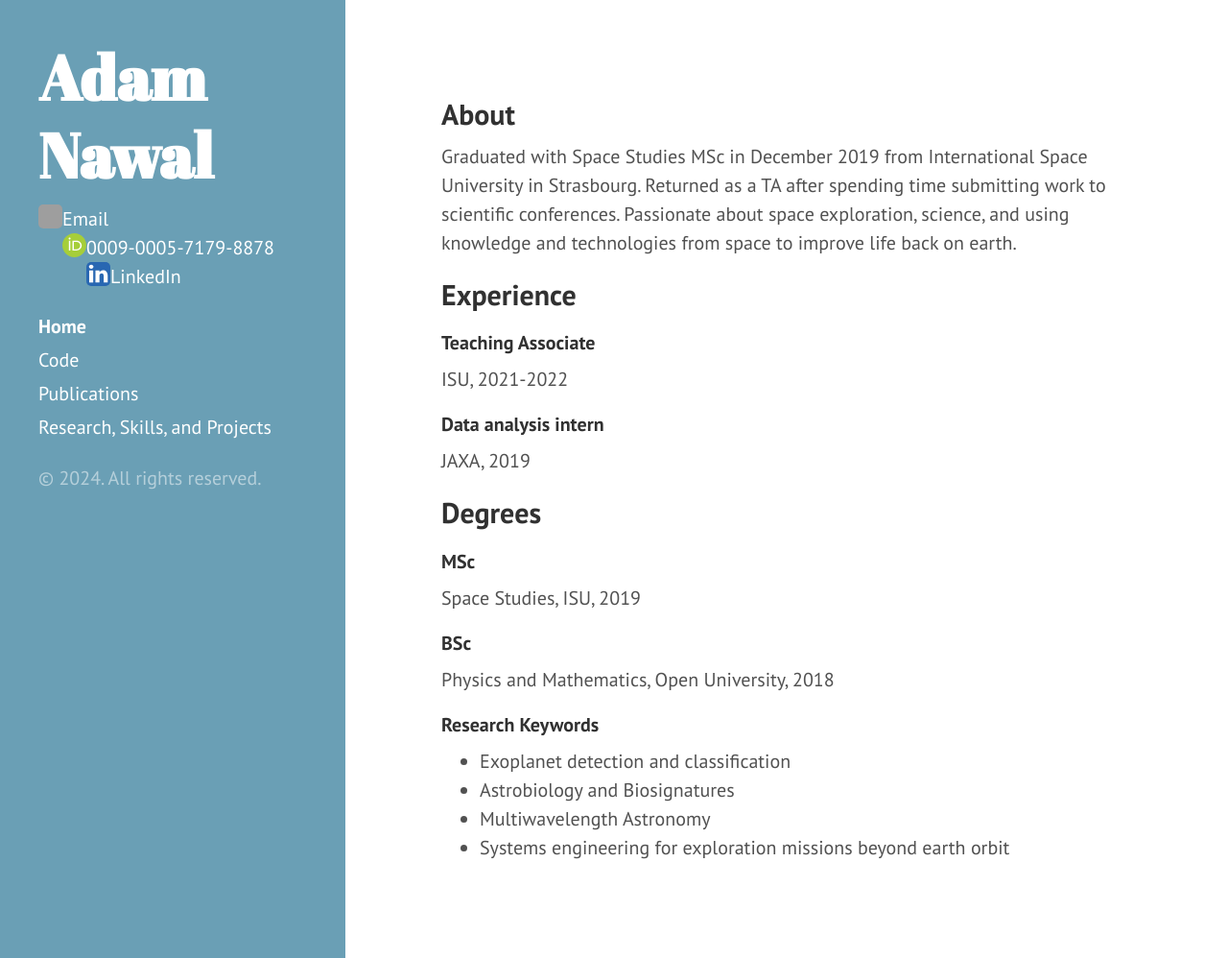
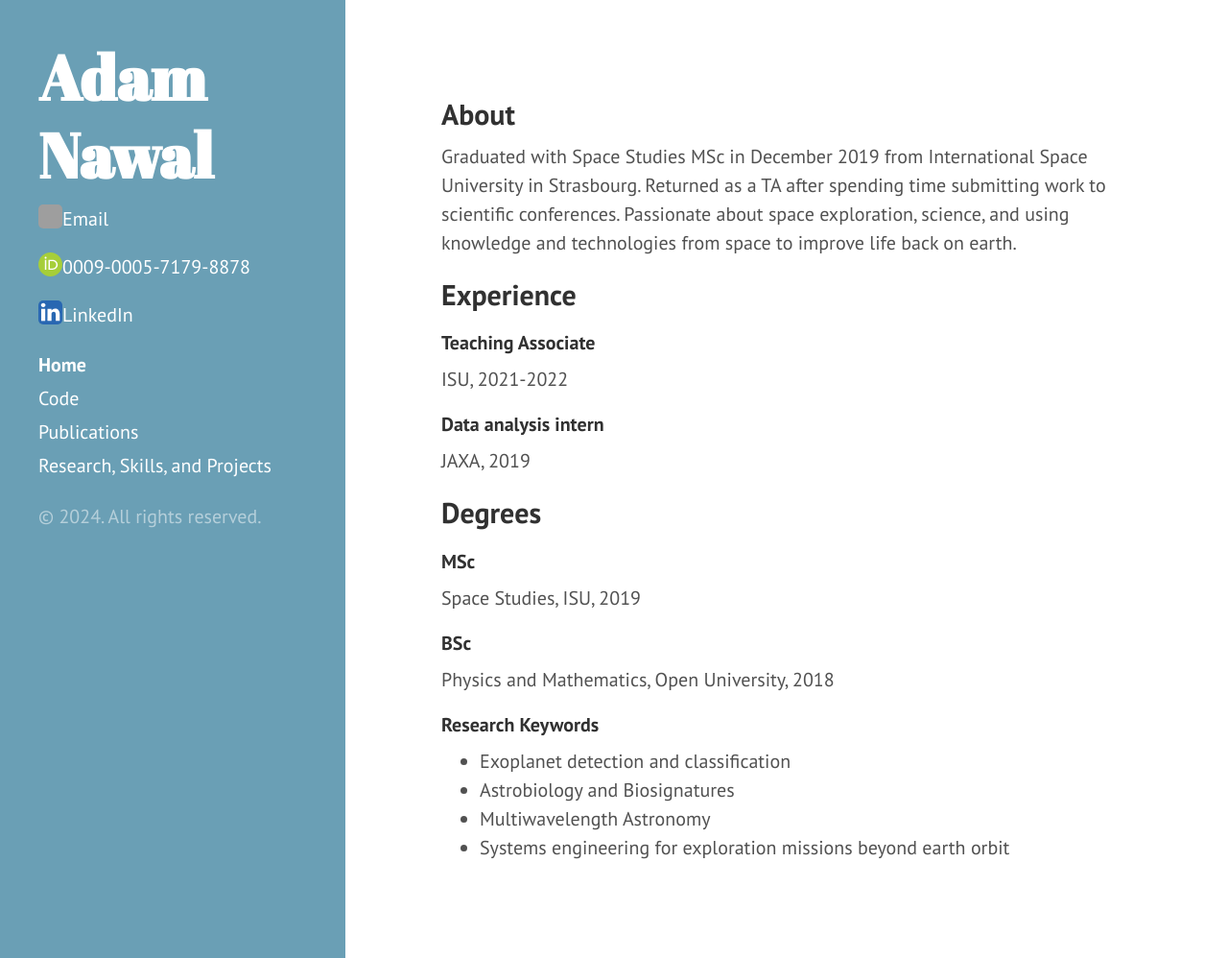
Before and after one commit to ConstantUncle/ConstantUncle.github.io, a Jekyll site: the page built from index.html, in a window 1280 px wide and 998 px high. Shown: the whole window at 96% size. Built offline with Jekyll 4.4.1, drawn with Linux system fonts in a browser that asks for light colours; grey boxes are pictures that could not be loaded.

Commit message:
Update _config.yml

```diff
--- a/_config.yml
+++ b/_config.yml
@@ -9,9 +9,9 @@
 # Setup
 title:            Adam Nawal
 tagline:          About
-description:      '<img src="/public/Images/4550857_email_gmail_mail_sending_yahoo_icon.svg" style="float:left;width:25px;height:25px;"> <a href="mailto:adam.nawal@isunet.edu">Email</a></br>
-<img src="/public/Images/orcid.logo.icon.svg" style="float:left;width:25px;height:25px;"> <a href="https://orcid.org/0009-0005-7179-8878" target="_blank">0009-0005-7179-8878</a></br>
-<img src="/public/Images/5296501_linkedin_network_linkedin logo_icon.svg" style="float:left;width:25px;height:25px;"> <a href="https://www.linkedin.com/in/adam-nawal" target="_blank">LinkedIn</a>'
+description:      '<img src="/public/Images/4550857_email_gmail_mail_sending_yahoo_icon.svg" style="float:left;width:25px;height:25px;"> <a href="mailto:adam.nawal@isunet.edu">Email</a></p>
+<p><img src="/public/Images/orcid.logo.icon.svg" style="float:left;width:25px;height:25px;"> <a href="https://orcid.org/0009-0005-7179-8878" target="_blank">0009-0005-7179-8878</a></p>
+<p><img src="/public/Images/5296501_linkedin_network_linkedin logo_icon.svg" style="float:left;width:25px;height:25px;"> <a href="https://www.linkedin.com/in/adam-nawal" target="_blank">LinkedIn</a>'
 url:              www.adamnaw.al
 baseurl:          /
 
```
